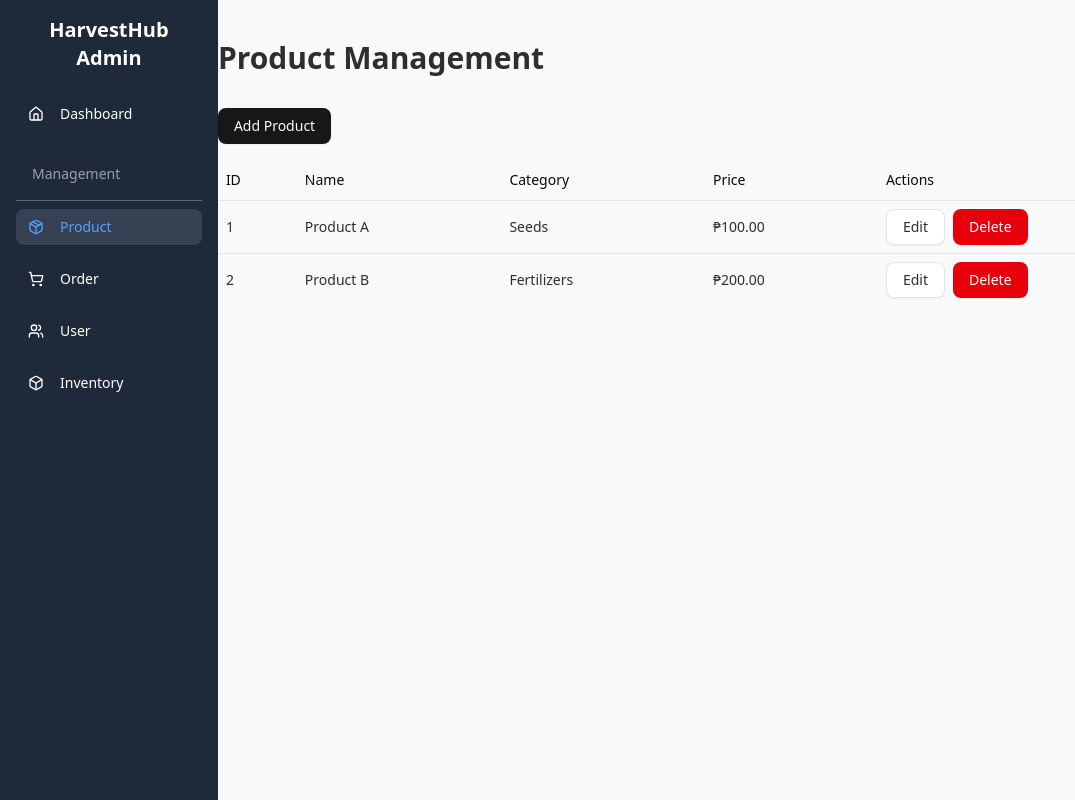
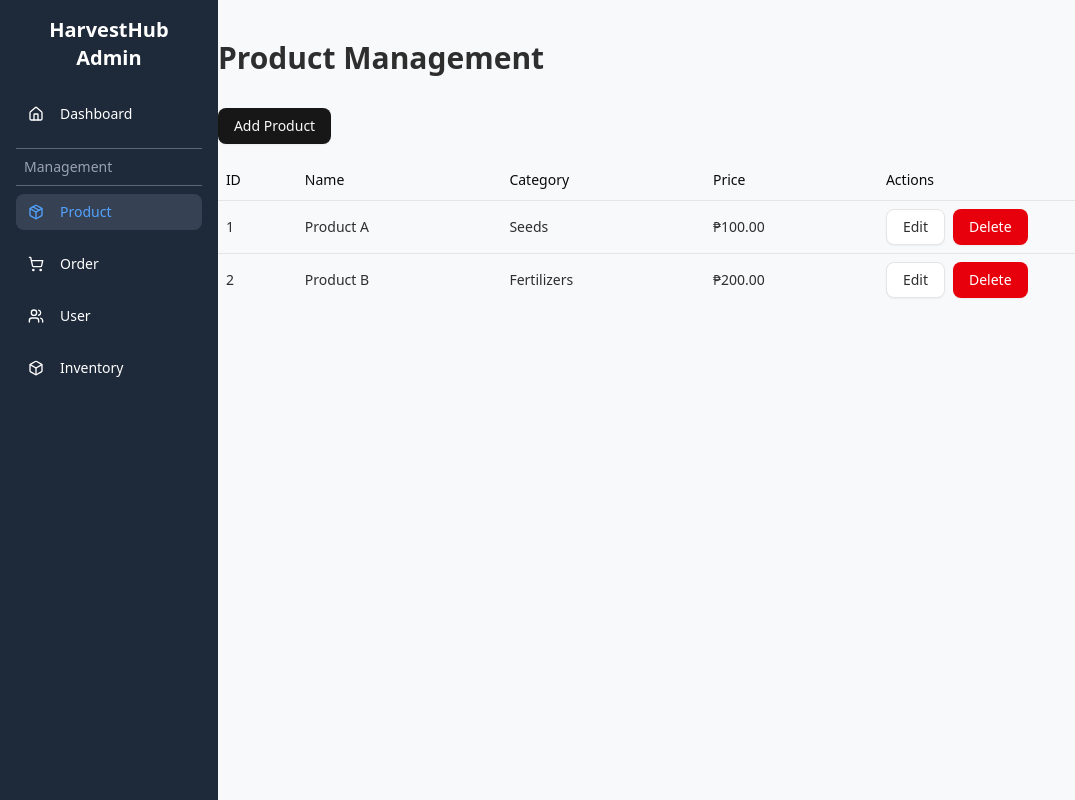
Before and after one commit to harvetHub/harvestHub, a Next.js app: page /admin/products in a window 1280 px wide. Shown: the whole page, without its empty margins (0-1075 px from the left). Built offline with nearby package versions, Linux system fonts and the light colour scheme.

Commit message:
Refactor AdminSidebar styling for improved spacing and border consistency

```diff
--- a/src/components/AdminSidebar.tsx
+++ b/src/components/AdminSidebar.tsx
@@ -27,7 +27,7 @@ const AdminSidebar = () => {
           <span>Dashboard</span>
         </Button>
 
-        <p className="text-sm text-gray-400 mb-2 p-4 border-b border-gray-400/50">
+        <p className="text-sm text-gray-400 mb-2 py-2 px-2 border-y border-gray-400/50">
           Management
         </p>
         <Button
```
